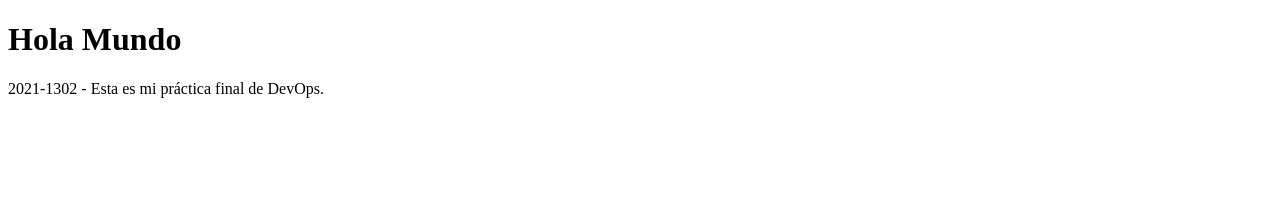
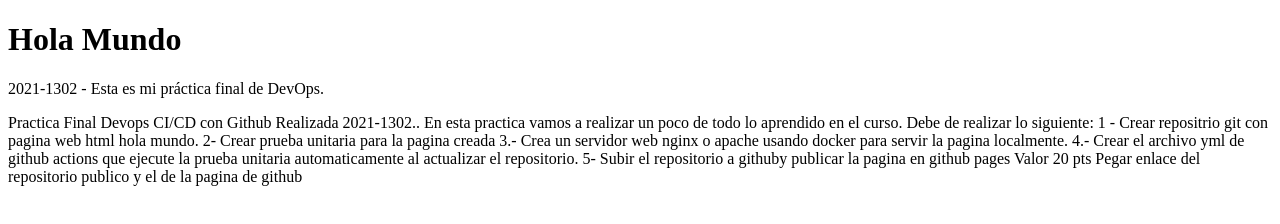
Before and after one commit to Diego-2021-1302/Practica-Final-Devobs, a website: page docs/index.html in a window 1280 px wide. Drawn offline with Linux system fonts and the light colour scheme.

Commit message:
Agregué cambios a la página HTML

```diff
--- a/docs/index.html
+++ b/docs/index.html
@@ -8,5 +8,26 @@
 <body>
     <h1>Hola Mundo</h1>
     <p>2021-1302 - Esta es mi práctica final de DevOps.</p>
+
+    <p>
+        Practica Final Devops CI/CD con Github Realizada 2021-1302..
+
+        En esta practica vamos a realizar un poco de todo lo aprendido en el curso. Debe de realizar lo siguiente:
+
+        1 - Crear repositrio git con pagina web html hola mundo.
+
+        2- Crear prueba unitaria para la pagina creada
+
+        3.- Crea un servidor web nginx o apache usando docker para servir la pagina localmente.
+
+        4.- Crear el archivo yml de github actions que ejecute la prueba unitaria automaticamente al actualizar el repositorio.
+
+        5- Subir el repositorio a githuby publicar la pagina en github pages
+
+        Valor 20 pts
+
+        Pegar enlace del repositorio publico y el de la pagina de github
+
+    </p>
 </body>
 </html>
```
